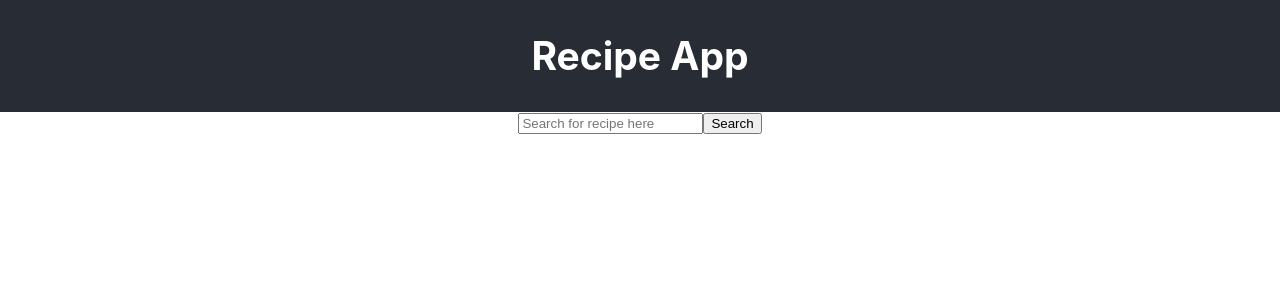
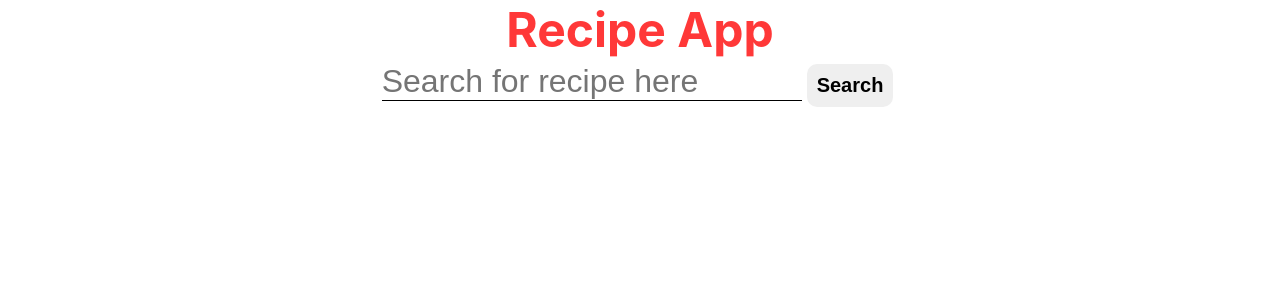
Before and after one commit to Asilo5/dinner-tonight, a React (Create React App) app: page / in a window 1280 px wide. Shown: the top 300 px of the page. Built offline with nearby package versions, Linux system fonts and the light colour scheme.

Commit message:
Add style to page

```diff
--- a/src/App.css
+++ b/src/App.css
@@ -1,16 +1,17 @@
+* {
+  box-sizing: border-box;
+  padding: 0;
+  margin: 0;
+}
+
+
 .App {
   text-align: center;
 }
 
 .App-header {
-  background-color: #282c34;
-  min-height: 20px;
-  display: flex;
-  flex-direction: column;
-  align-items: center;
-  justify-content: center;
-  font-size: calc(10px + 2vmin);
-  color: white;
+  color: #ff3838;
+  font-size: 2em;
 }
 
 .App-link {
--- a/src/App.js
+++ b/src/App.js
@@ -1,7 +1,7 @@
 import React, { Component } from 'react';
 import './App.css';
 import FormSearch from './FormSearch/FormSearch';
-// import RecipeContainer from './RecipeContainer/RecipeContainer';
+import RecipeContainer from './RecipeContainer/RecipeContainer';
 
 const API_KEY = '2328b6e1ad7d799035a86bee44248fd1';
 
@@ -13,19 +13,13 @@ class App extends Component {
     }
   }
 
-
   getRecipe = async (e) => {
     e.preventDefault();
     const recipeName = e.target.elements.recipeName.value;
-    console.log(recipeName);
-
     const api_call = await fetch(`https://www.food2fork.com/api/search?key=${API_KEY}&q=${recipeName}&count=10`);
-
     const data = await api_call.json();
     this.setState({ recipes : data.recipes });
-    console.log(this.state.recipes);
   }
-
 
   render() {
     return (
@@ -34,10 +28,7 @@ class App extends Component {
           <h1> Recipe App </h1>
         </header>
         <FormSearch getRecipe={this.getRecipe}/>
-        {this.state.recipes.map((recipe) => {
-          return <p key={recipe.recipe_id}>{recipe.title}</p>
-        })}
-        {/* <RecipeContainer recipes={this.state.recipes}/> */}
+        <RecipeContainer recipes={this.state.recipes}/>
       </section>
     )
   }
--- /dev/null
+++ b/src/FormSearch/FormSearch.css
@@ -0,0 +1,21 @@
+.search-recipe {
+    font-size: 32px;
+    border: none;
+    background-color: transparent;
+    border-bottom: 1px solid black;
+    color: white;
+}
+
+.search-btn {
+  font-size: 20px;
+  border-radius: 10px;
+  margin: 5px;
+  padding: 10px;
+  font-weight: bold;
+  border: none;
+}
+
+.search-btn:hover {
+  background: #ff3838;
+  color: white;
+}
--- a/src/FormSearch/FormSearch.js
+++ b/src/FormSearch/FormSearch.js
@@ -1,5 +1,5 @@
 import React from 'react';
-
+import './FormSearch.css';
 
 const FormSearch = (props) => {
 
--- a/src/Recipe/Recipe.js
+++ b/src/Recipe/Recipe.js
@@ -1,12 +1,12 @@
 import React from 'react';
 
-const Recipe = (props) => {
+const Recipe = ({title, publisher, image, recipeLink}) => {
     return(
         <section>
-          <img className='recipe-img' src='' alt=''/>
-          <h3> Recipe name </h3>
-          <p> Published: </p>
-          <button className='view-recipe-btn'>View Recipe</button>
+          <img className='recipe-img' src={image} alt={title}/>
+          <h3> {title} </h3>
+          <p> Publisher: {publisher}</p>
+          <button className='view-recipe-btn'><a href={recipeLink}>View Recipe</a></button>
         </section>
     )
 }
--- /dev/null
+++ b/src/RecipeContainer/RecipeContainer.css
@@ -0,0 +1,5 @@
+.recipe-container {
+  display: flex;
+  flex-wrap: wrap;
+  margin: 20px;
+}
--- a/src/RecipeContainer/RecipeContainer.js
+++ b/src/RecipeContainer/RecipeContainer.js
@@ -2,16 +2,18 @@ import React from 'react';
 import Recipe from '../Recipe/Recipe';
 
 const RecipeContainer = (props) => {
-//   const recipes = props.map((recipe) => {
-//       return <Recipe key={recipe.recipe_id}
-//                      id={recipe.recipe_id}
-//                      title={recipe.title}
-//                      />
-//   })
+  const recipes = props.recipes.map((recipe) => {
+      return <Recipe key={recipe.recipe_id}
+                     id={recipe.recipe_id}
+                     title={recipe.title}
+                     publisher={recipe.publisher}
+                     image={recipe.image_url}
+                     recipeLink={recipe.source_url}
+                     />
+    })
   return (
     <section className='recipe-container'>
-    {/* {recipes} */}
-    <Recipe />
+    {recipes}
     </section>
   )
 }
```
